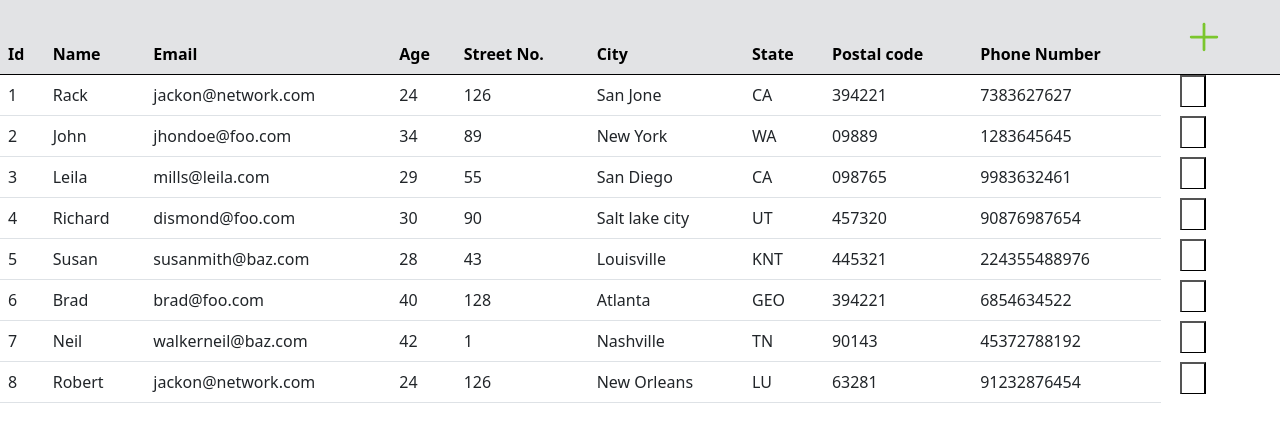
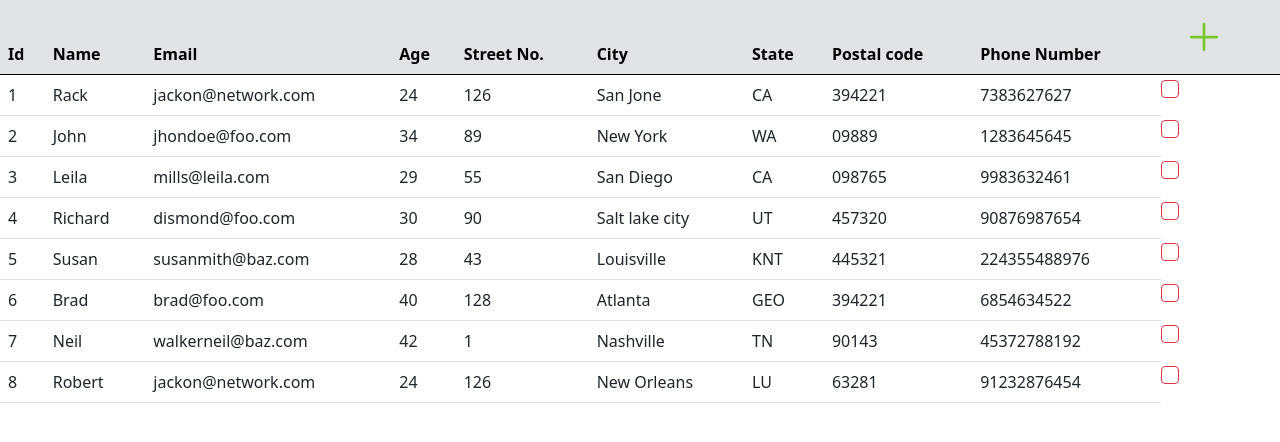
Before and after one commit to assembler-institute/php-employee-management-v1, a PHP site: page /src/dashboard.php in a window 1280 px wide. Shown: the part 72-514 px from the top of the page. Run offline with PHP 8.4, Linux system fonts and the light colour scheme.

Commit message:
feature: add delete button

```diff
--- a/assets/css/dasboard.css
+++ /dev/null
@@ -1,8 +0,0 @@
-.btn__trash{
-    position: relative;
-    left: 1.5vw;
-    width: 2vw;
-    height: 4vh;
-    background-color: #f21616;
-
-}
--- a/assets/js/employees.js
+++ b/assets/js/employees.js
@@ -55,7 +55,7 @@ function renderDashboard(data) {
     tdPhone.append(employee.phoneNumber);
     //BUTTON TO DELETE THE EMPLOYEE
     let btnTrash = document.createElement("button");
-    btnTrash.classList.add("btn__trash");
+    btnTrash.classList.add("btn", "btn-danger");
     tr.append(btnTrash);
   });
 }
--- a/src/dashboard.php
+++ b/src/dashboard.php
@@ -14,7 +14,6 @@ session_start();
     <meta charset="UTF-8">
     <meta http-equiv="X-UA-Compatible" content="IE=edge">
     <meta name="viewport" content="width=device-width, initial-scale=1.0">
-    <link rel="stylesheet" href="../assets/css/dasboard.css">
     <link href="https://cdn.jsdelivr.net/npm/bootstrap@5.0.0-beta3/dist/css/bootstrap.min.css" rel="stylesheet" integrity="sha384-eOJMYsd53ii+scO/bJGFsiCZc+5NDVN2yr8+0RDqr0Ql0h+rP48ckxlpbzKgwra6" crossorigin="anonymous" />
     <script src="../assets/js/employees.js" defer></script>
     <title>Dashboard</title>
```
